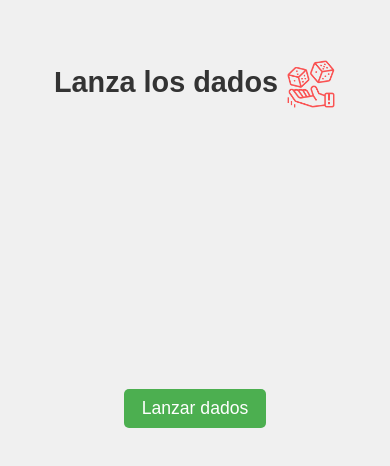
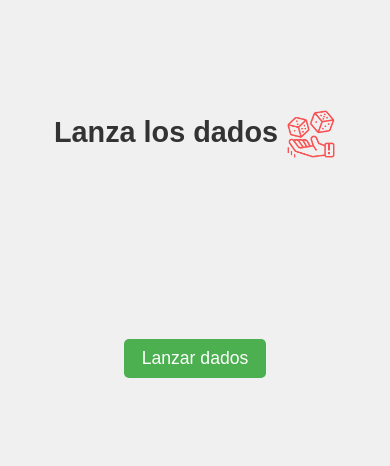
Before and after one commit to Anpidev/JuegoDados, a plain HTML site: page dados.html in a window 390 px wide. Shown: the part 194-660 px from the top of the page. Drawn offline with Linux system fonts and the light colour scheme.

Commit message:
Update estilo.css
header  pantalla pequeña modificado

```diff
--- a/estilo.css
+++ b/estilo.css
@@ -108,6 +108,9 @@ footer {
 
 /* Pantallas pequeñas */
 @media (max-width: 600px) {
+  header {
+  margin-bottom: 100px;
+}
   h1 {
     font-size: 1.5rem;
   }
```
